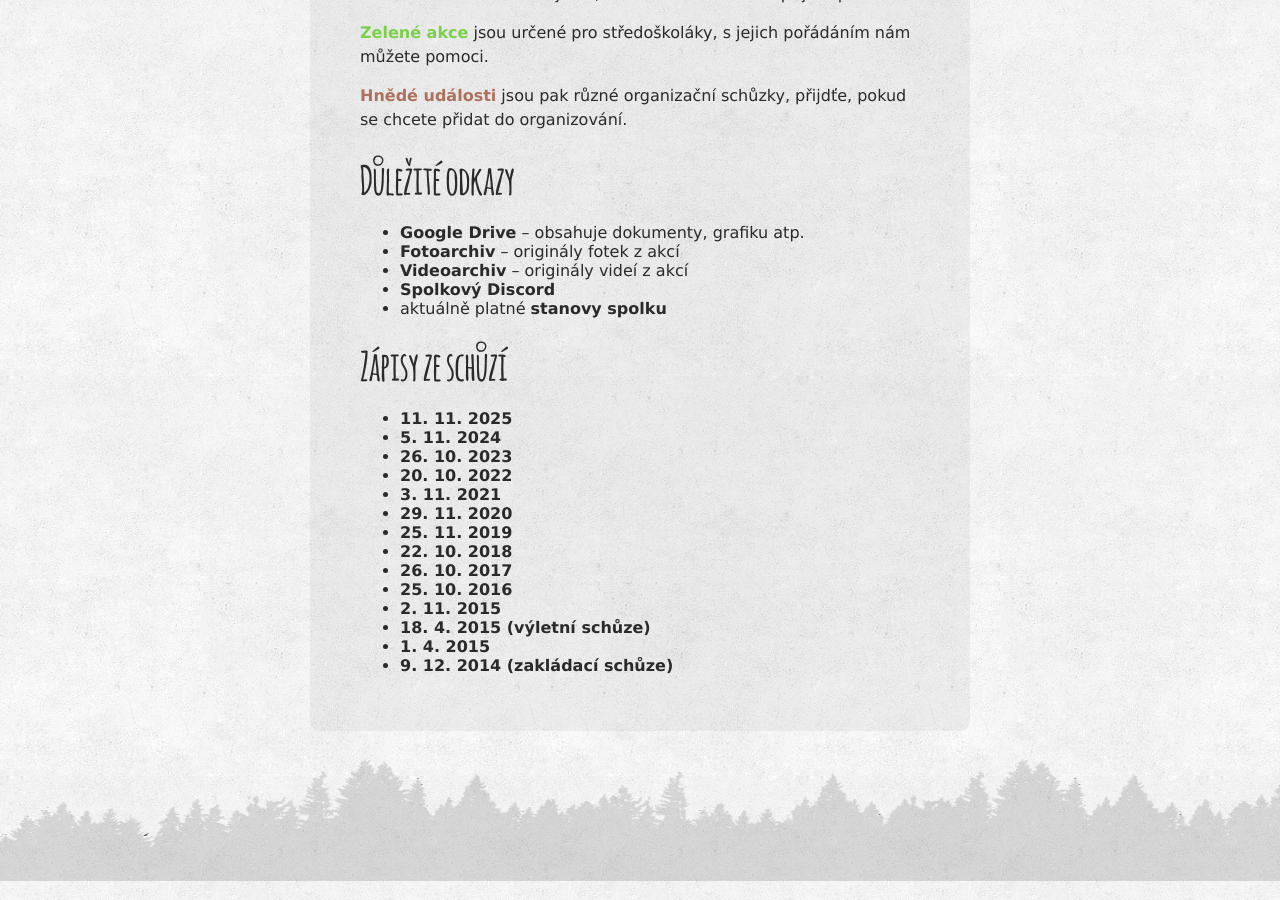
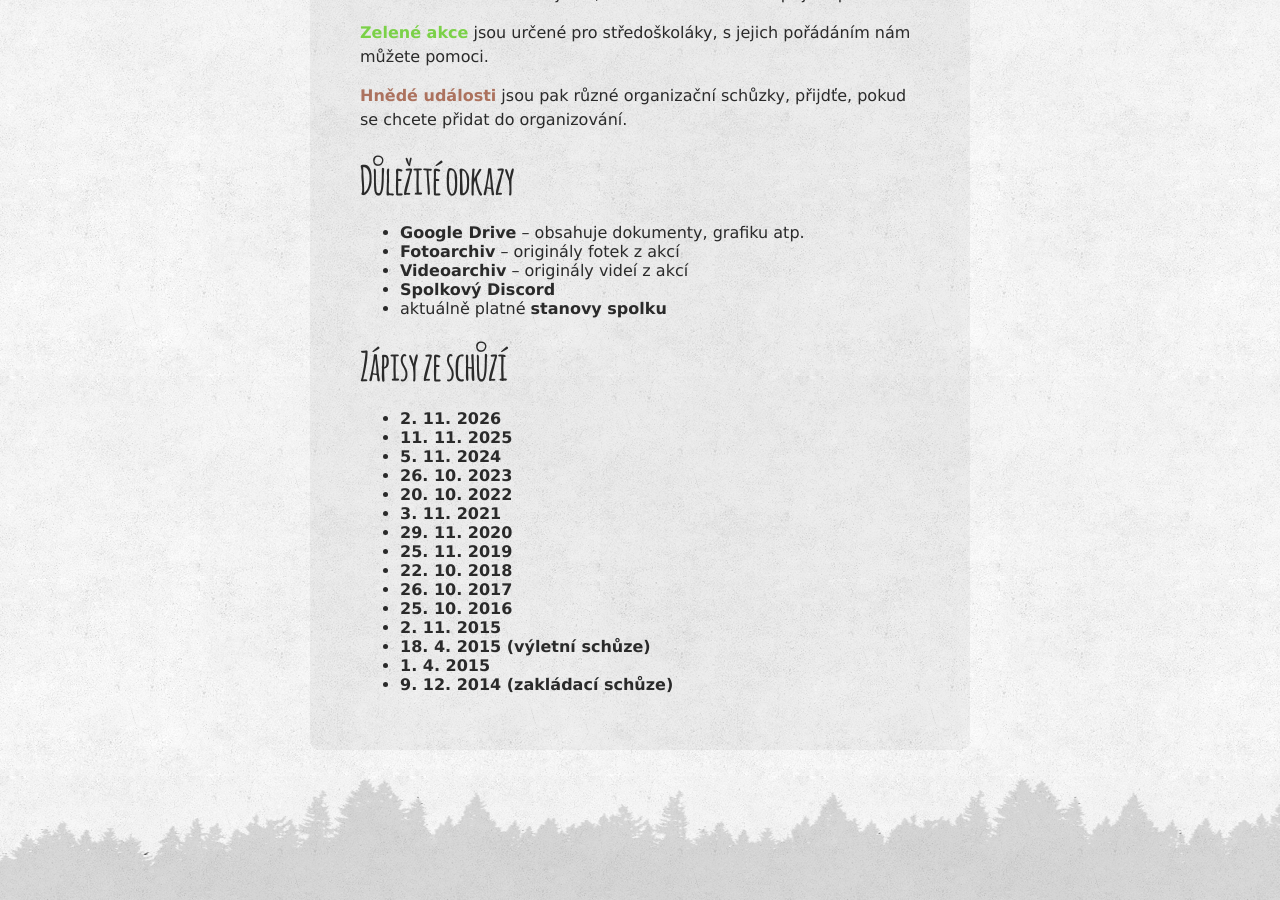
Before and after one commit to zverinec/zverinec-web, a Jekyll site: the page built from _pages/for-members.md, in a window 1280 px wide and 900 px high, scrolled down 1024 px. Built offline with Jekyll 4.4.1, drawn with Linux system fonts in a browser that asks for light colours; comment, search, counter and statistics services are not loaded.

Commit message:
Add meeting notes link for November 2, 2026

```diff
--- a/_pages/for-members.md
+++ b/_pages/for-members.md
@@ -29,6 +29,7 @@ schůzky, přijdťe, pokud se chcete přidat do organizování.
 
 ## Zápisy ze schůzí
 
+ * <a href="https://docs.google.com/document/d/1XVN2eaQ2HT7FVXP0DoIenV988LADuOu3x146AqCwW8o/edit?usp=sharing" target="_blank">2. 11. 2026</a>
  * <a href="https://docs.google.com/document/d/1Zsglt4FOAQA1VMDyhJWSftpAKzxCd5g3kwrExGWShJw/edit?usp=sharing" target="_blank">11. 11. 2025</a>
  * <a href="https://docs.google.com/document/d/16CAPm3zx_hFG7yDgY9N24fBpbvk1pJlFJe8GUdvtBss/edit" target="_blank">5. 11. 2024</a>
  * <a href="https://docs.google.com/document/d/1WOluHaH6gcbXYj4bGSEHiJ6AZZP6EzsNIOLGOURV31s/edit" target="_blank">26. 10. 2023</a>
```
